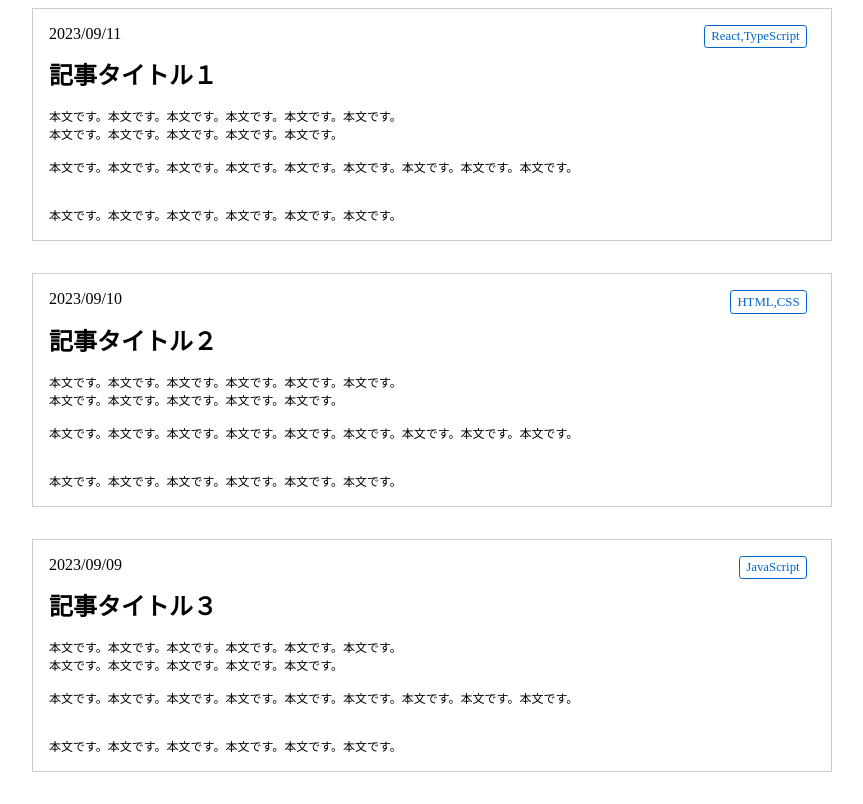
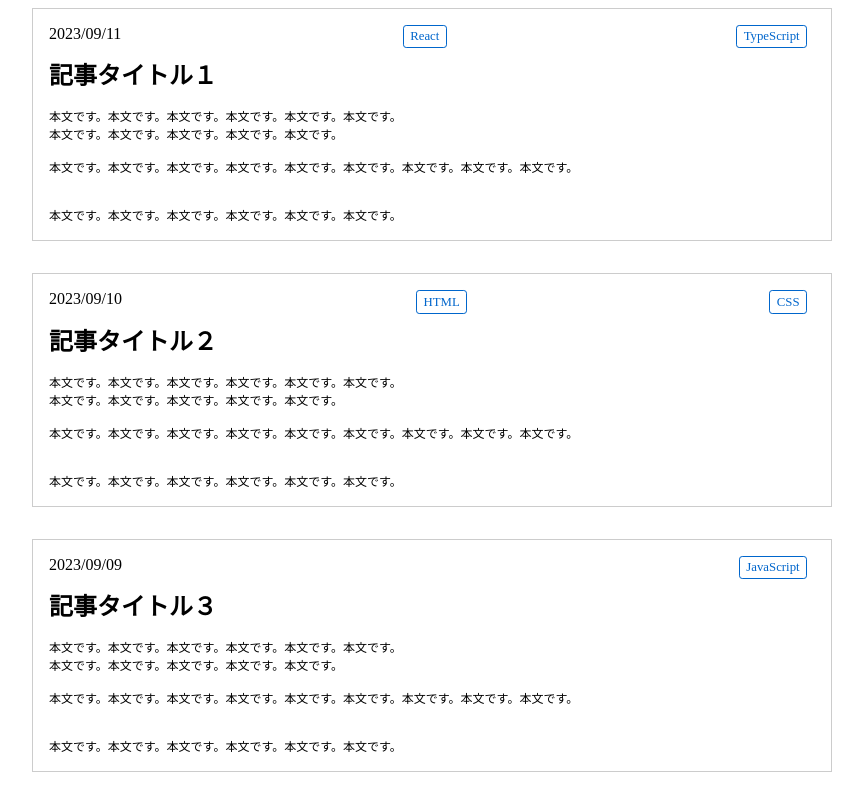
Before and after one commit to kyun65/react-blog, a React (Vite) app in the folder blog/: page / in a window 1280 px wide. Shown: the whole page, without its empty margins (208-1071 px from the left). Built offline with nearby package versions, Linux system fonts and the light colour scheme.

Commit message:
カテゴリーの修正

```diff
--- a/blog/src/data/Posts.jsx
+++ b/blog/src/data/Posts.jsx
@@ -1,10 +1,8 @@
 import { useState } from "react"
 import styles from '../index.module.css'
 
-// /src/data/posts.js
-export const Posts = () => {
-    const [post,setPost] = useState();
-    const [postItem,setPostItem] = useState([
+
+const postItem = [
   {
     id: 1,
     title: '記事タイトル１',
@@ -32,7 +30,14 @@ export const Posts = () => {
     content: `
     本文です。本文です。本文です。本文です。本文です。本文です。<br/>本文です。本文です。本文です。本文です。本文です。<br/><br/>本文です。本文です。本文です。本文です。本文です。本文です。本文です。本文です。本文です。<br/><br/><br/>本文です。本文です。本文です。本文です。本文です。本文です。<br/>`,
   },
-])
+]
+
+// /src/data/posts.js
+export const Posts = () => {
+
+
+
+
 
 return (
 
@@ -43,10 +48,16 @@ return (
             <div className={styles.post_item}>
               <div className={styles.post_list_info}>
                 <div className={styles.post_list_date} key={post.createdAt}>{post.createdAt.replace(/-/g, '/').slice( 0, 10 )}</div>
-                <div className={styles.post_list_category}  dangerouslySetInnerHTML={{ __html: post.categories }} />
+                {post.categories.map((categorie)=>{
+                  return (
+                    <div className={styles.post_list_category}>
+                      {categorie}
+                    </div>
+                  );
+                })}
               </div>
               <div className={styles.post_list_title}>
-                <div dangerouslySetInnerHTML={{ __html: post.title }} />
+                <div>{post.title}</div>
               </div>
               <div className={styles.post_list_content}>
                 <div dangerouslySetInnerHTML={{ __html: post.content }} />
```
